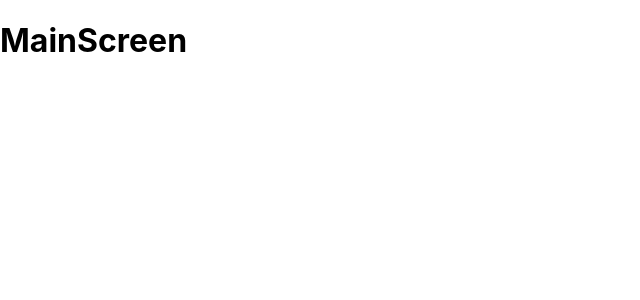
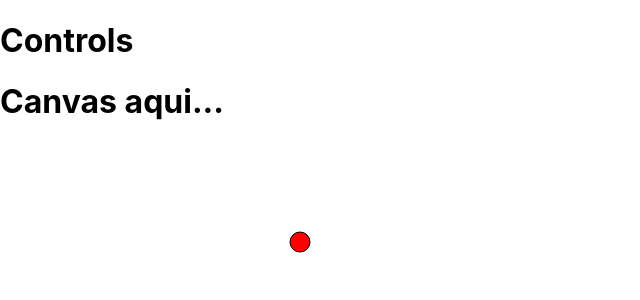
Before and after one commit to hugo-dutra/react-travelling-salesman-problem, a React (Create React App) app: page / in a window 1280 px wide. Shown: the top 300 px of the page, without its empty margins (0-640 px from the left). Built offline with nearby package versions, Linux system fonts and the light colour scheme.

Commit message:
Canvas adicionado

```diff
--- /dev/null
+++ b/src/components/Controls.jsx
@@ -0,0 +1,12 @@
+import React from 'react';
+
+const Controls = () => {
+
+
+
+  return (
+    <h1>Controls</h1>
+  )
+}
+
+export default Controls;
--- /dev/null
+++ b/src/components/MainPanel.jsx
@@ -0,0 +1,15 @@
+import React from 'react';
+import PointPositionCircle from './PointPositionCircle';
+
+
+const MainPanel = () => {
+
+  return (
+    <div>
+      <h1>Canvas aqui...</h1>
+      <PointPositionCircle />
+    </div>
+  )
+}
+
+export default MainPanel;
--- /dev/null
+++ b/src/components/PointPositionCircle.jsx
@@ -0,0 +1,33 @@
+import React from 'react';
+import { useEffect } from 'react';
+
+
+
+const PointPositionCircle = () => {
+  useEffect(() => {
+    addCircle(300, 100, 10);
+  }, [])
+
+
+  const addCircle = (x, y, radius) => {
+    const panelCanvas = document.getElementById("panelCanvas");
+    panelCanvas.width = window.innerWidth;
+    panelCanvas.height = window.innerHeight;
+
+    const ctx = panelCanvas.getContext("2d");
+    ctx.clearRect(0, 0, panelCanvas.width, panelCanvas.height)
+    ctx.beginPath();
+    ctx.arc(x, y, radius, 0, 2 * Math.PI);
+    ctx.fillStyle = "red";
+    ctx.fill();
+    ctx.stroke();
+  }
+
+  return (
+    <>
+      <canvas id="panelCanvas"></canvas>
+    </>
+  )
+}
+
+export default PointPositionCircle;
--- a/src/screens/MainScreen.jsx
+++ b/src/screens/MainScreen.jsx
@@ -1,8 +1,15 @@
 import React from 'react'
+import Controls from '../components/Controls';
+import MainPanel from '../components/MainPanel';
 
 const MainScreen = () => {
   return (
-    <h1>MainScreen</h1>
+    <div>
+
+      <Controls />
+      <MainPanel />
+
+    </div>
   )
 }
 
```
Also changed, not shown: 2 other files (tests, documents, lock files or other folders).
